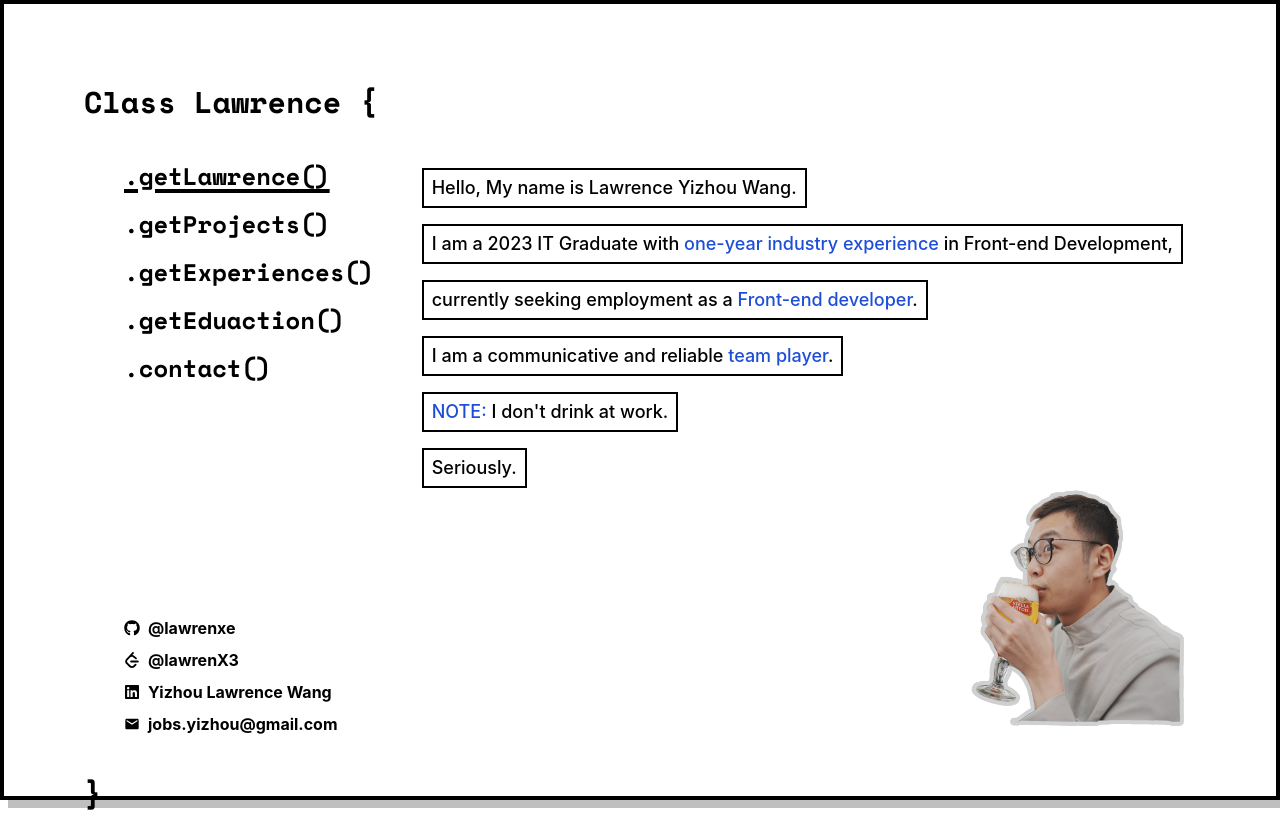
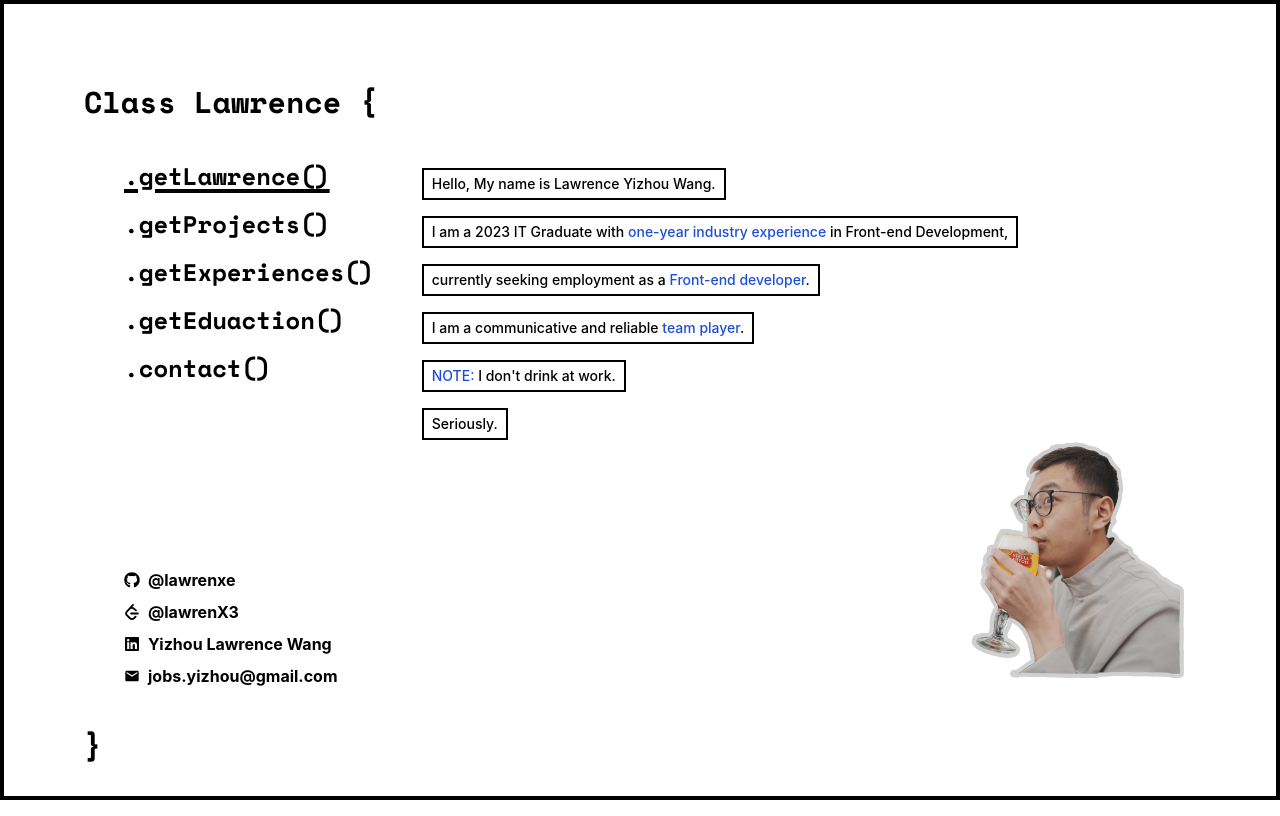
Before and after one commit to lawrenxe/lawrence, a React (Create React App) app: page / in a window 1280 px wide. Built offline with nearby package versions, Linux system fonts and the light colour scheme.

Commit message:
change bubble size

```diff
--- a/src/Components/Bubble.tsx
+++ b/src/Components/Bubble.tsx
@@ -10,7 +10,7 @@ interface BProps {
 const Bubble = ({ children, className, link, onClick }: BProps) => {
   return (
     <a
-      className={`  border-black border-2 w-fit text-sm lg:text-md xl:text-lg px-2 py-1 font-medium ${className}`}
+      className={`  border-black border-2 w-fit text-sm lg:text-md xl:text-md px-2 py-1 font-medium ${className}`}
       href={link}
       target="_blank"
       onClick={onClick}
```
